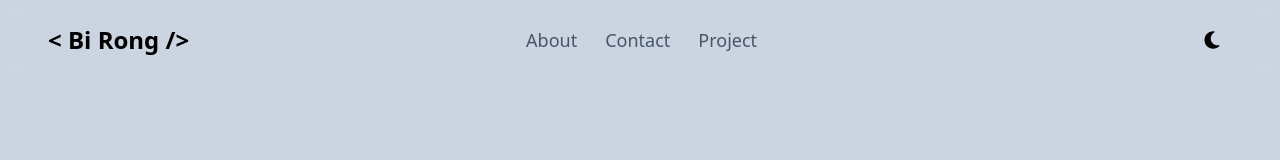
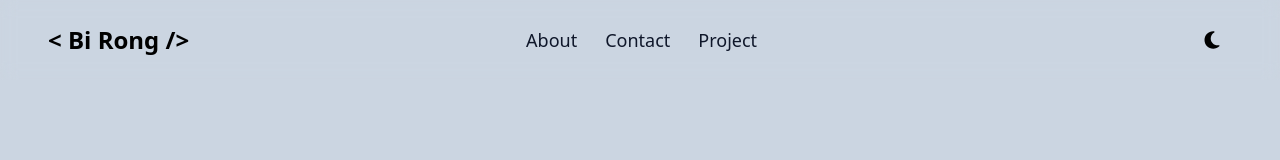
Before and after one commit to birongliu/portfolio, a React (Create React App) app: page / in a window 1280 px wide. Shown: the top 160 px of the page. Built offline with nearby package versions, Linux system fonts and the light colour scheme.

Commit message:
change some color on navlinks

```diff
--- a/src/components/common/Header/NavLinks.tsx
+++ b/src/components/common/Header/NavLinks.tsx
@@ -13,8 +13,8 @@ export default function NavLinks({ setNavigate }: { setNavigate: React.Dispatch<
 					className={({ isActive }) =>
 						`${
 							isActive
-								? "font-medium text-lg dark:hover:text-sky-200 hover:text-sky-900 px-2 text-center dark:text-sky-200 text-sky-900"
-								: "font-medium text-lg dark:hover:text-sky-200 hover:text-sky-900 px-2 text-center dark:text-slate-400 text-slate-600"
+								? "font-medium text-lg dark:hover:text-sky-300 hover:text-blue-900 px-2 text-center dark:text-sky-200 text-blue-900"
+								: "font-medium text-lg dark:hover:text-sky-200 hover:text-sky-900 px-2 text-center dark:text-slate-400 text-slate-900"
 						}`
 					}
 				>
```
